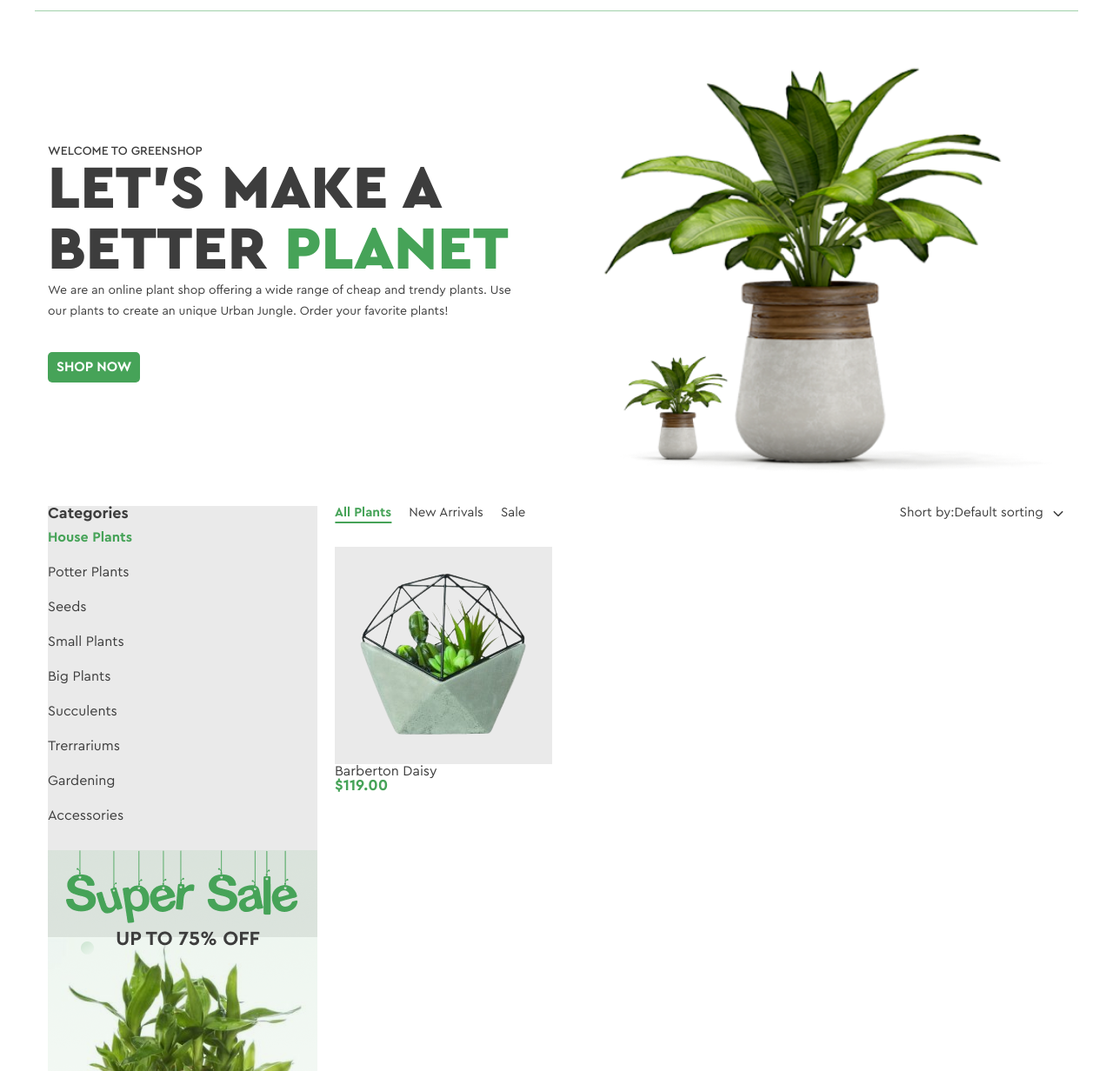
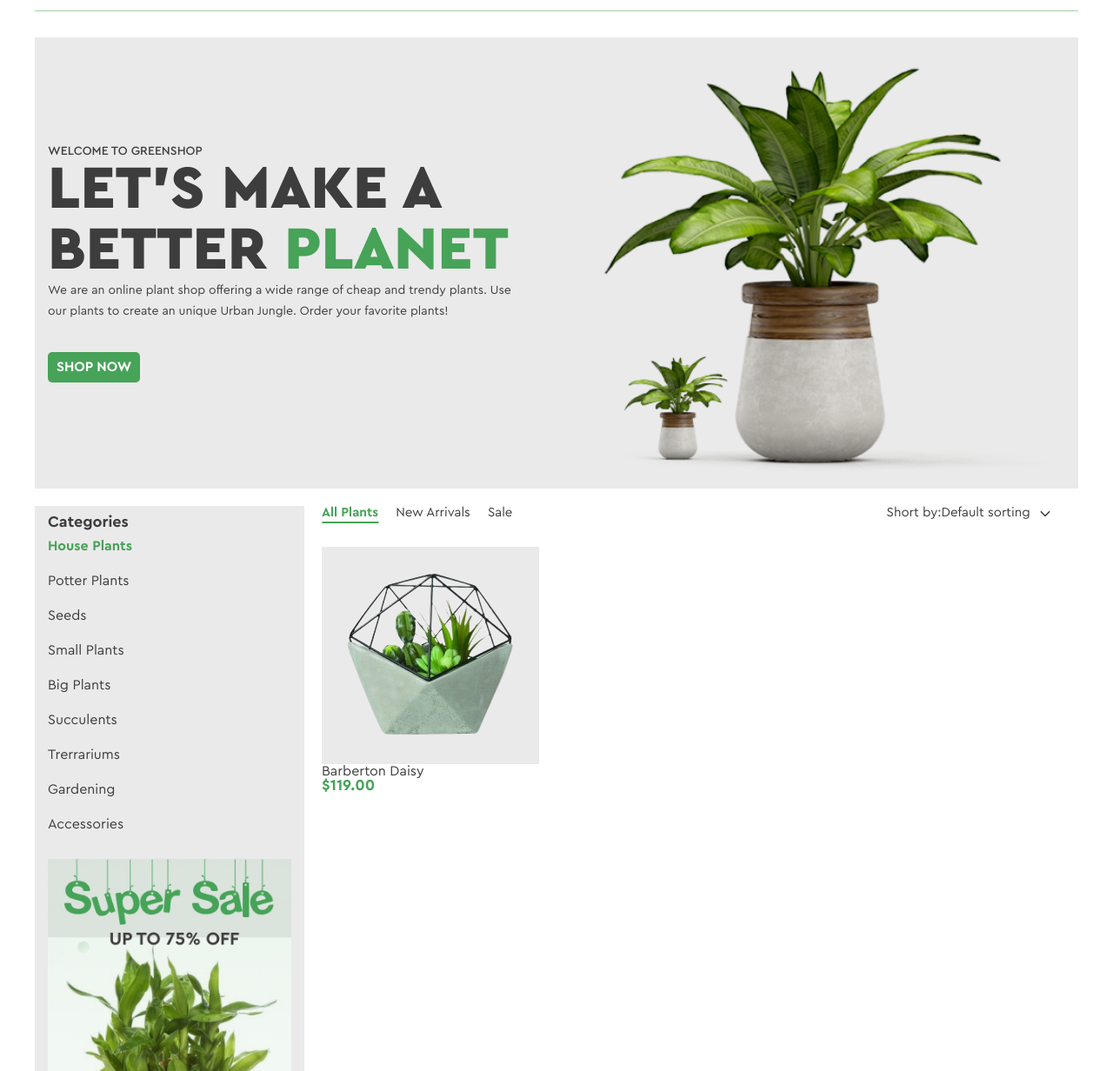
Before and after one commit to Dmytro-HillelLMS/GH-new, a plain HTML site: page index.html in a window 1280 px wide. Shown: the part 68-1300 px from the top of the page at 87% size. Drawn offline with Linux system fonts and the light colour scheme.

Commit message:
edit style code

```diff
--- a/css/style.css
+++ b/css/style.css
@@ -208,6 +208,9 @@ main {
     font-size: 0;
 
 }
+main .container{
+    background-color: #EAEAEA;
+}
 .intro-text {
     display: inline-block;
     vertical-align: middle;
@@ -287,7 +290,7 @@ h1 {
 .container-shop {
     max-width: 1200px;
     margin: 20px auto;
-    padding: 0 15px;
+    padding: 0 ;
 
 
 }
@@ -300,7 +303,7 @@ h1 {
     float: left;
     width: 310px;
     background-color: #EAEAEA;
-    padding: 0;
+    padding: 10px 15px;
     box-sizing: border-box;
 
 }
```
